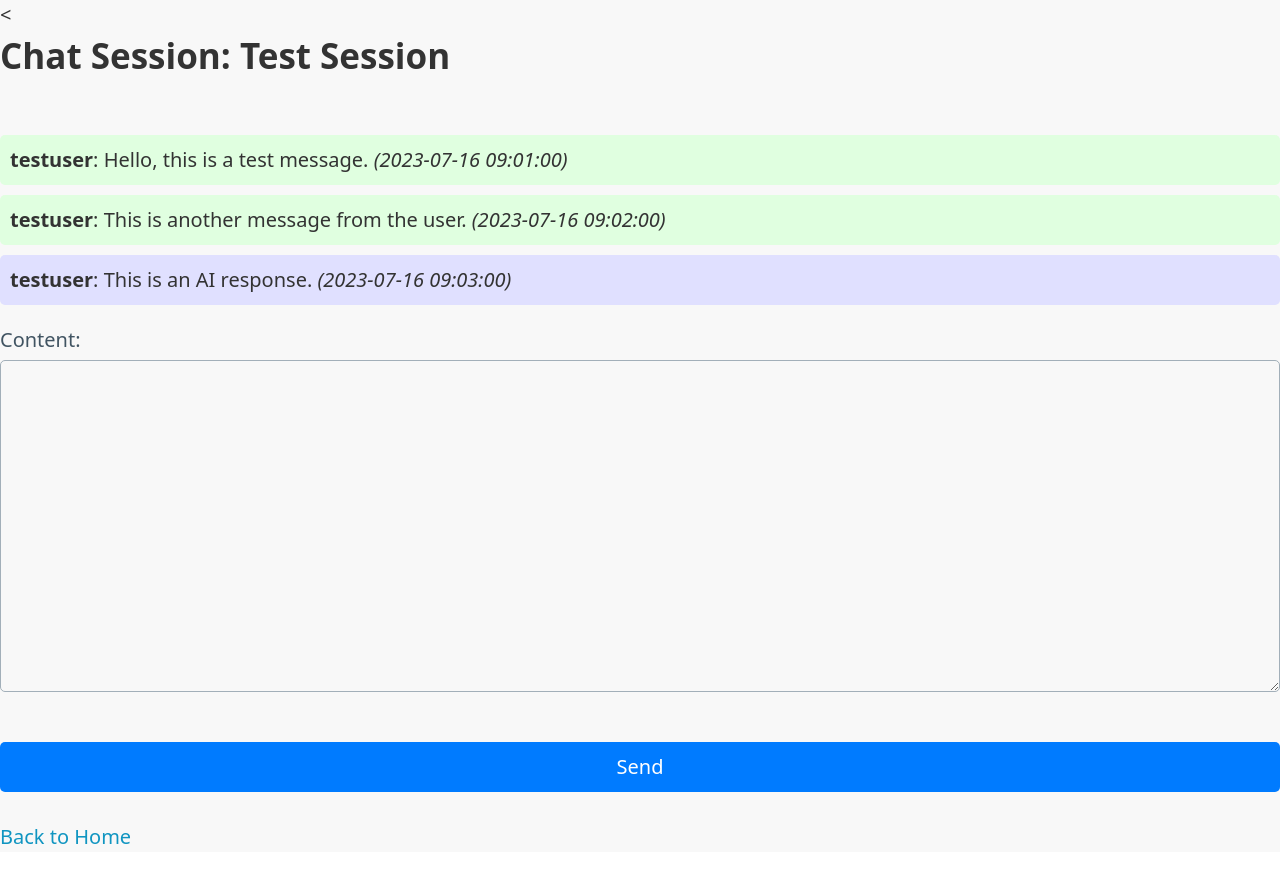
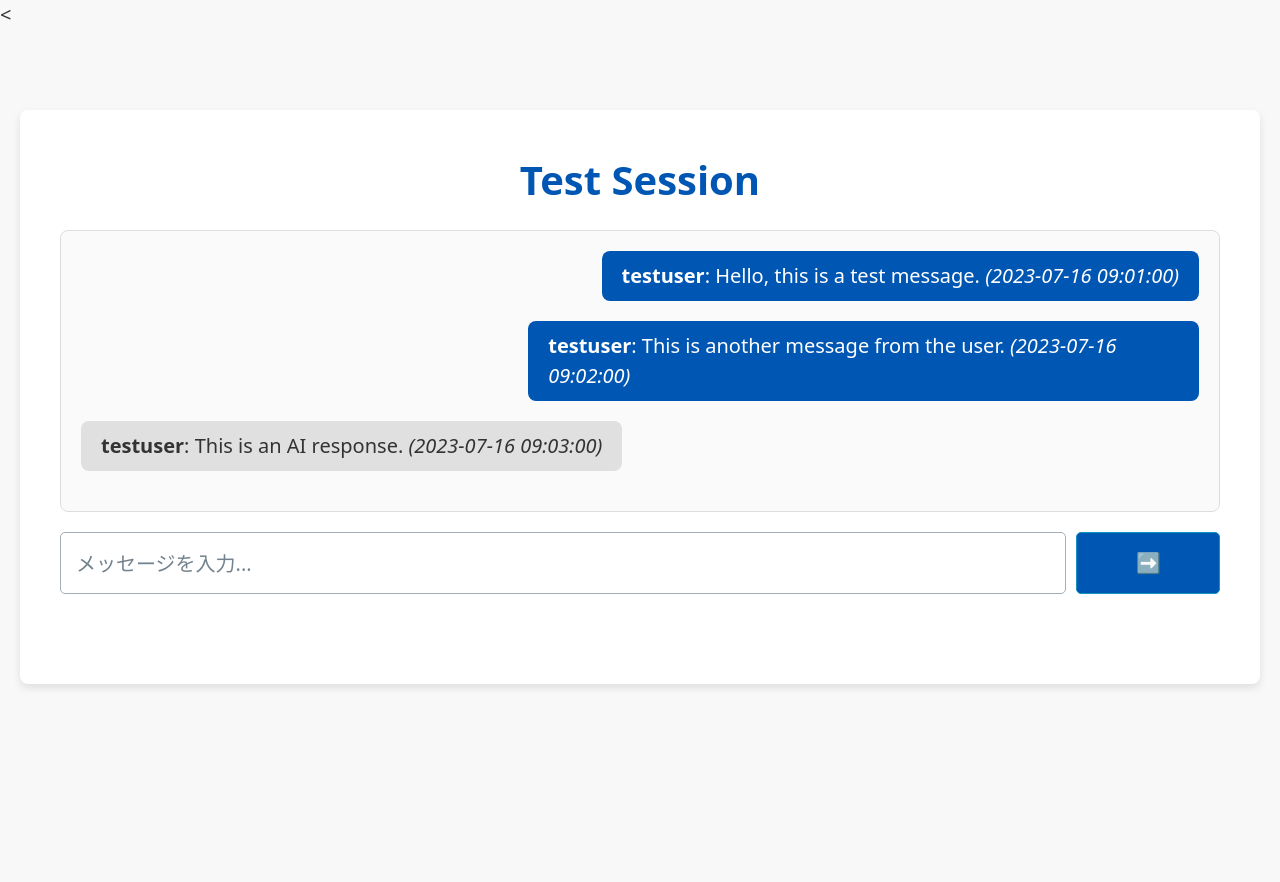
Before and after one commit to snow7y/django-chatApp, a Django app: page /session/1/ in a window 1280 px wide. After the commit the page ends 800 px from the top, so only its background shows below. Run offline with Django 4.2, Linux system fonts and the light colour scheme; a user stored in the database is signed in; data comes from the database, SQL or seed files in the repository.

Commit message:
チャット画面のデザインを変更

```diff
--- a/src/chat/static/chat/css/styles.css
+++ b/src/chat/static/chat/css/styles.css
@@ -1,58 +1,68 @@
-/* chat/static/chat/css/styles.css */
-
 body {
     background-color: #f8f8f8; /* オフホワイト */
     color: #333;
+    margin: 0;
+    height: 100vh;
+    display: flex;
+    flex-direction: column;
 }
-.login-container {
-    max-width: 400px;
-    margin: 0 auto;
+.chat-container {
+    flex: 1;
+    display: flex;
+    flex-direction: column;
     padding: 2rem;
     background-color: #fff;
     border-radius: 8px;
     box-shadow: 0 4px 8px rgba(0, 0, 0, 0.1);
 }
-.login-container h1 {
+.chat-header {
     text-align: center;
     margin-bottom: 1rem;
     color: #0056b3; /* 青色 */
 }
-.login-container button {
+.chat-box {
+    flex: 1;
+    overflow-y: auto;
+    padding: 1rem;
+    border: 1px solid #ddd;
+    border-radius: 8px;
+    background-color: #fafafa;
+}
+.message {
+    display: flex;
+    align-items: center;
+    margin-bottom: 1rem;
+}
+.message.ai {
+    justify-content: flex-start;
+}
+.message.user {
+    justify-content: flex-end;
+}
+.message span {
+    display: inline-block;
+    max-width: 60%;
+    padding: 0.5rem 1rem;
+    border-radius: 8px;
+    background-color: #e0e0e0;
+}
+.message.user span {
     background-color: #0056b3; /* 青色 */
     color: #fff;
 }
-
-h1, h2 {
-    color: #333;
+.chat-input {
+    display: flex;
+    margin-top: 1rem;
 }
-
-.message {
-    margin-bottom: 10px;
-    padding: 10px;
-    border-radius: 5px;
+.chat-input input {
+    flex: 8; /* 入力部分が8割以上を占める */
+    margin-right: 0.5rem; /* 間隔を調整 */
+    padding: 0.75rem; /* パディングを追加 */
 }
-
-.user-message {
-    background-color: #e0ffe0;
+.chat-input button {
+    flex: 1; /* ボタンが1割以下を占める */
+    background-color: #0056b3; /* 青色 */
+    color: #fff;
+    padding: 0 0.5rem; /* パディングを調整 */
+    font-size: 1rem; /* フォントサイズを調整 */
 }
-
-.ai-message {
-    background-color: #e0e0ff;
-}
-
-form {
-    margin-top: 20px;
-}
-
-button {
-    padding: 10px 15px;
-    background-color: #007bff;
-    color: white;
-    border: none;
-    border-radius: 5px;
-    cursor: pointer;
-}
-
-button:hover {
-    background-color: #0056b3;
-}
--- a/src/chat/templates/chat/session_detail.html
+++ b/src/chat/templates/chat/session_detail.html
@@ -3,25 +3,31 @@
 {% block title %}{{ session.name }}{% endblock %}
 
 {% block content %}
-    <h2>Chat Session: {{ session.name }}</h2>
-    <div id="messages">
+<main class="container-fluid">
+    <div class="chat-container">
+        <h1 class="chat-header">{{ session.name }}</h1>
+        <div class="chat-box" id="chat-box">
             {% for message in messages %}
-            <div class="message {% if message.role == 'user' %}user-message{% else %}ai-message{% endif %}">
-                <strong>{{ message.user.username }}</strong>: {{ message.content }} <em>({{ message.created_at|date:"Y-m-d H:i:s" }})</em>
+                <div class="message {% if message.role == 'user' %}user{% else %}ai{% endif %}">
+                    <span><strong>{{ message.user.username }}</strong>: {{ message.content }} <em>({{ message.created_at|date:"Y-m-d H:i:s" }})</em></span>
                 </div>
             {% endfor %}
         </div>
-    <form id="chat-form" method="post" onsubmit="sendMessage(); return false;">
+            <form class="chat-input" id="chat-form" method="post" onsubmit="sendMessage(); return false;" >
                 {% csrf_token %}
-        {{ form.as_p }}
-        <button type="submit">Send</button>
+                <input type="text" id="chat-input" name="content" placeholder="メッセージを入力...">
+                <button type="submit">&#10145;</button>
             </form>
-    <p><a href="{% url 'home' %}">Back to Home</a></p>
+    </div>
+</main>
 {% endblock %}
 
 {% block extra_js %}
 <script>
     function sendMessage() {
+        const input = document.getElementById('chat-input');
+        const message = input.value.trim();
+        if (message !== '') {
             const form = document.getElementById('chat-form');
             const formData = new FormData(form);
 
@@ -35,20 +41,20 @@ function sendMessage() {
             .then(response => response.json())
             .then(data => {
                 if (data.success) {
-            const messagesDiv = document.getElementById('messages');
-            const newMessage = document.createElement('div');
-            newMessage.classList.add('message');
-            if (data.role === 'user') {
-                newMessage.classList.add('user-message');
-            } else {
-                newMessage.classList.add('ai-message');
-            }
-            newMessage.innerHTML = `<strong>${data.username}</strong>: ${data.content} <em>(${data.created_at})</em>`;
-            messagesDiv.appendChild(newMessage);
-            form.reset();
+                    const chatBox = document.getElementById('chat-box');
+
+                    // User message
+                    const userMessage = document.createElement('div');
+                    userMessage.classList.add('message', 'user');
+                    userMessage.innerHTML = `<span><strong>${data.username}</strong>: ${data.content} <em>(${data.created_at})</em></span>`;
+                    chatBox.appendChild(userMessage);
+
+                    input.value = '';
+                    chatBox.scrollTop = chatBox.scrollHeight;
                 }
             })
             .catch(error => console.error('Error:', error));
         }
+    }
 </script>
 {% endblock %}
--- a/src/chat/views.py
+++ b/src/chat/views.py
@@ -57,7 +57,7 @@ def session_detail(request, session_id):
             message.user = request.user
             message.role = 'user'
             message.save()
-            if request.is_ajax():
+            if request.headers.get('x-requested-with') == 'XMLHttpRequest':
                 return JsonResponse({
                     'success': True,
                     'username': message.user.username,
```
Lines whose indentation alone changed are shown as unchanged.
